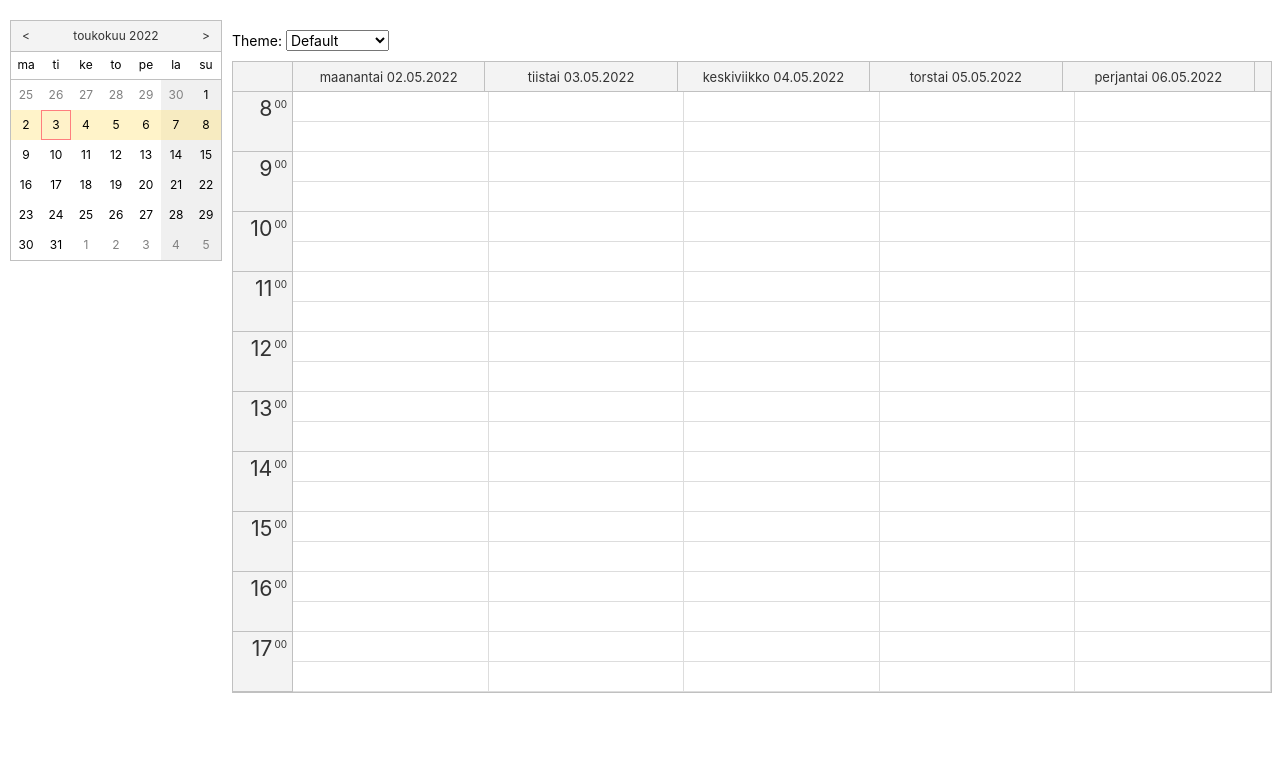
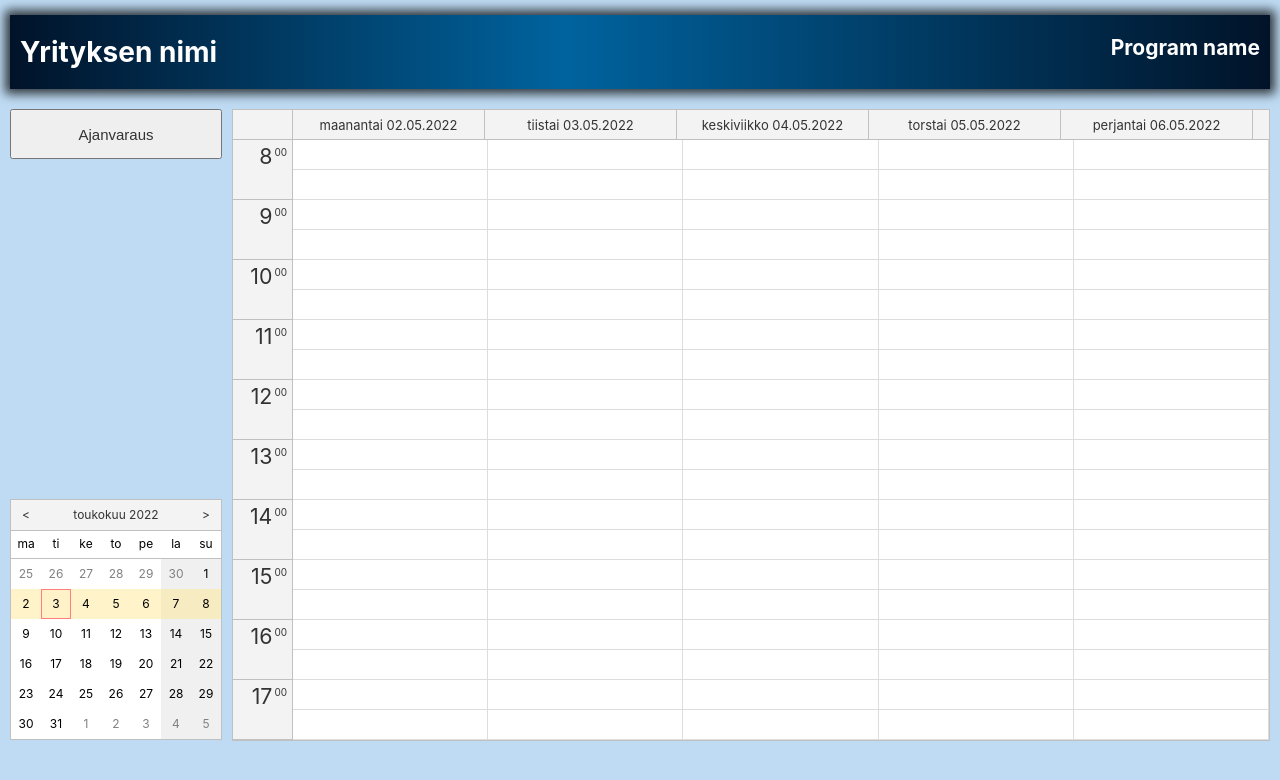
Before and after one commit to LazRehn/Calendar, a Flask app: page / in a window 1280 px wide. Shown: the top 780 px of the page. Run offline with Flask 2, Linux system fonts and the light colour scheme; data that the repository does not hold is empty.

Commit message:
new html

```diff
--- a/templates/new_index.html
+++ b/templates/new_index.html
@@ -1,20 +1,25 @@
 <!DOCTYPE html>
-<html>
+<html lang="fi">
 <head>
-  <meta charset="UTF-8">
+  <meta charset="utf-8">
   <meta name="viewport" content="width=device-width, initial-scale=1.0">
   <title>Timetable Flask</title>
 
   <style type="text/css">
     p, body, td, input, select { font-family: -apple-system,system-ui,BlinkMacSystemFont,'Segoe UI',Roboto,'Helvetica Neue',Arial,sans-serif; font-size: 14px; }
-    body { padding: 0px; margin: 0px; background-color: #ffffff; }
-    a { color: #1155a3; }
-    .space { margin: 10px 0px 10px 0px; }
-    .header { background: #003267; background: linear-gradient(to right, #011329 0%, #00639e 44%, #011329 100%); padding: 20px 10px; color: white; box-shadow: 0px 0px 10px 5px rgba(0, 0, 0, 0.75); }
-    .header a { color: white; }
-    .header h1 a { text-decoration: none; }
-    .header h1 { padding: 0px; margin: 0px; }
-    .main { padding: 10px; margin-top: 10px; }
+    body { padding: 0px; margin: 0px; background-color: #bedbf3; }
+    .header { margin-bottom: 20px; background: linear-gradient(to right, #011329 0%, #00639e 44%, #011329 100%); padding: 20px 10px; color: white; box-shadow: 0px 0px 10px 5px rgba(0, 0, 0, 0.75); }
+    .header h1 { display: inline; padding: 0px; margin: 0px; }
+    .header h2 { display: inline; float: right; padding: 0px; margin: 0px;}
+    .main { padding: 10px; margin-top: 5px; }
+    #booking {
+      width: 212px;
+      height: 50px;
+      padding: 0px;
+      font-size: 15px;
+      color: #333333;
+    }
+
     </style>
 
   <script type="text/javascript" src="{{url_for('static', filename='js/daypilot-all.min.js')}}"></script>
@@ -23,27 +28,23 @@
 </head>
 <body>
   <div class="main">
+
+    <div class="header">
+      <h1>Yrityksen nimi</h1>
+      <h2>Program name</h2>
+    </div>
+
     <div style="display: flex">
 
+
       <div style="margin-right: 10px;">
-        <div id="nav"></div>
+        <div>
+          <button type="button", id="booking">Ajanvaraus</button>
+        </div>
+        <div id="nav", style="bottom: -340px"></div>
       </div>
 
-      <div style="flex-grow: 1;">
-
-        <div class="space">
-          Theme: <select id="theme">
-          <option value="calendar_default">Default</option>
-          <option value="calendar_white">White</option>
-          <option value="calendar_g">Google-Like</option>
-          <option value="calendar_green">Green</option>
-          <option value="calendar_traditional">Traditional</option>
-          <option value="calendar_transparent">Transparent</option>
-        </select>
-        </div>
-
-        <div id="dp"></div>
-      </div>
+      <div id="dp"></div>
 
     </div>
   </div>
@@ -62,7 +63,7 @@
         dp.update({
           startDate: args.day
         });
-        app.loadEvents();
+        dp.loadEvents();
       }
     });
     nav.init();
@@ -78,17 +79,17 @@
       headerDateFormat: "dddd dd.MM.yyyy",
       eventDeleteHandling: "Update",
 
-      onBeforeHeaderRender: args => {
-        args.header.html = args.header.toString("dddd"+"<br>"+"dd.MM.yyyy");
-      },
+      // onBeforeHeaderRender: args => {
+      //   args.header.html = args.header.toString("dddd"+"<br>"+"dd.MM.yyyy");
+      // },
 
       // Varauksen muotoilu
       onBeforeEventRender: args => {
-          args.data.html = "<strong>Reg nro:</strong> "
-          +args.data.reg_nro+" <strong>Merkki:</strong> "
-          +args.data.merkki+"<br>"+"<strong>Asiakas:</strong> "
+          args.data.html = "<b>Reg nro:</b> "
+          +args.data.reg_nro+" <b>Merkki:</b> "
+          +args.data.merkki+"<br>"+"<b>Asiakas:</b> "
           +args.data.asiakas+"<br>"+ args.data.puh_nro+"<br>"
-          +"<strong>Työmääräys / selite:</strong> <br>"
+          +"<b>Työmääräys / selite:</b> <br>"
           +args.data.tyomaarays;
         },
 
@@ -205,30 +206,15 @@
           tyomaarays: data.tyomaarays
         });
 
+      },
+
+      loadEvents() {
+        dp.events.load('/eventlist');
       }
 
     });
     dp.init();
-
-    const app = {
-      elements: {
-        theme: document.querySelector("#theme")
-      },
-      loadEvents() {
-        dp.events.load('/eventlist');
-      },
-      init() {
-        app.elements.theme.addEventListener("change", () => {
-          dp.update({
-            theme: app.elements.theme.value
-          });
-        });
-
-        app.loadEvents();
-      }
-    };
-    app.init();
-
+    dp.loadEvents();
 
   </script>
 </body>
```
